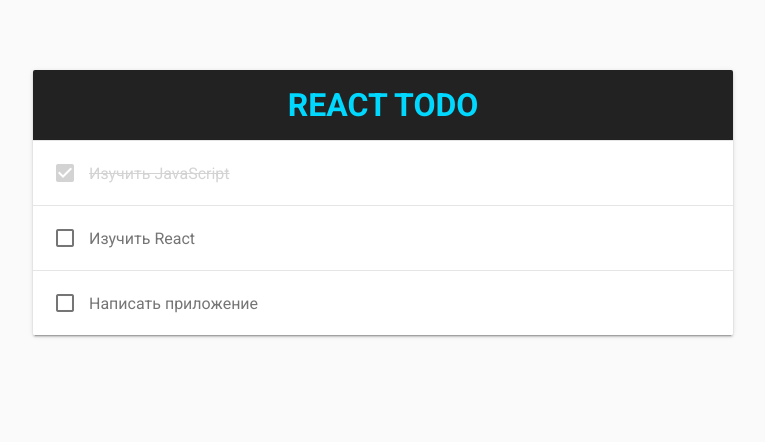
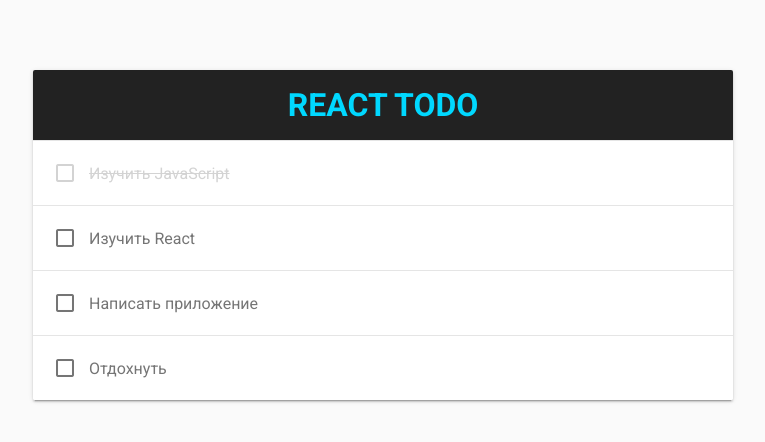
Before and after one commit to oxigen1um/react-todo, a React (Create React App) app: page / in a window 1280 px wide. Shown: the top 442 px of the page, without its empty margins (257-1022 px from the left). Built offline with nearby package versions, Linux system fonts and the light colour scheme.

Commit message:
stateless checkbox => statefull

```diff
--- a/src/components/Checkbox.jsx
+++ b/src/components/Checkbox.jsx
@@ -1,16 +1,22 @@
 import React from 'react';
 import PropTypes from 'prop-types';
 
-function Checkbox(props) {
-  return(
-    <button className="checkbox icon">
-      <i className="material-icons">{props.completed ? 'check_box' : 'check_box_outline_blank'}</i>
-    </button>
-  );
+class Checkbox extends React.Component {
+  constructor() {
+    super();
+
+    this.state = {
+      completed: false
+    };
+  }
+
+  render() {
+    return(
+      <button className="checkbox icon">
+        <i className="material-icons">{this.state.completed ? 'check_box' : 'check_box_outline_blank'}</i>
+      </button>
+    );
+  }
 }
 
-Checkbox.propTypes = {
-  completed: PropTypes.bool.isRequired
-};
-
  export default Checkbox;
--- a/src/components/Todo.jsx
+++ b/src/components/Todo.jsx
@@ -7,7 +7,7 @@
 function Todo(props) {
   return (
     <div className={`todo${props.completed ? ' completed' : ''}`}>
-    <Checkbox completed={props.completed} />
+    <Checkbox />
 
       <span className="todo-title">{props.title}</span>
 
--- a/src/todos.js
+++ b/src/todos.js
@@ -13,6 +13,11 @@
      id: 3,
      title: 'Написать приложение',
      completed: false
+   },
+   {
+     id: 4,
+     title: 'Отдохнуть',
+     completed: false
    }
  ];
 
```
